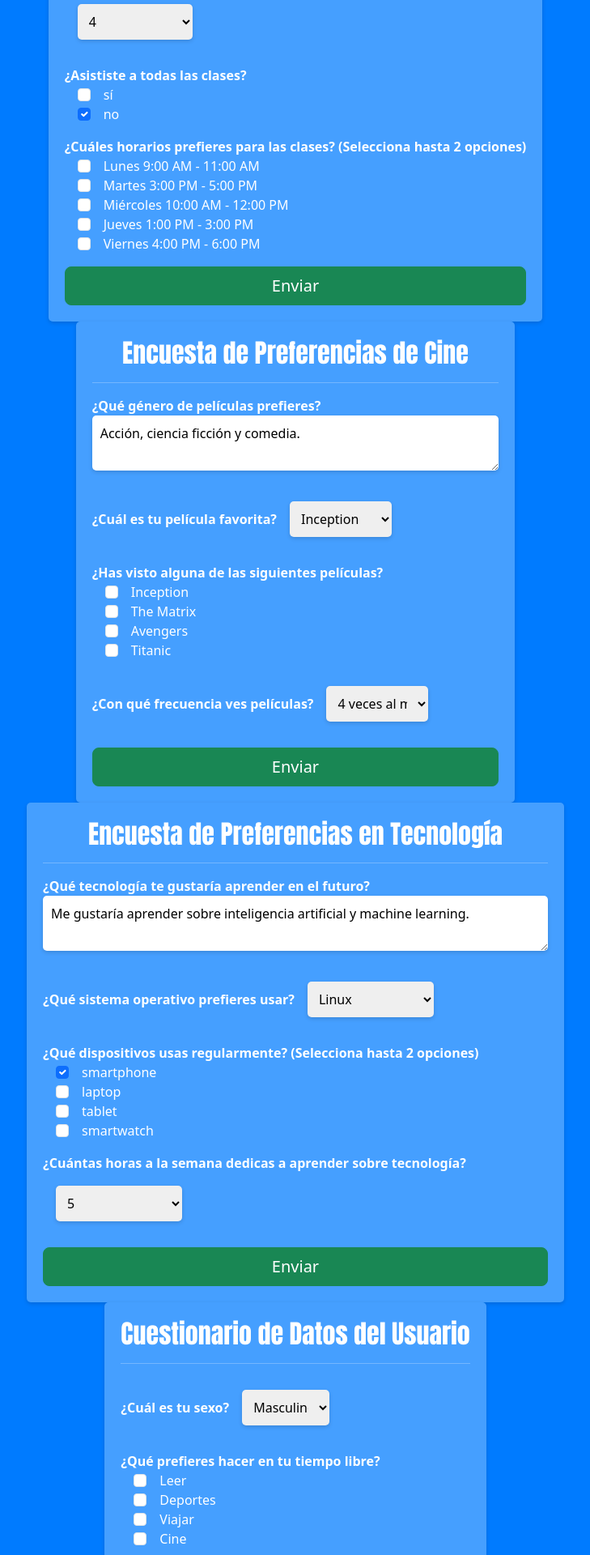
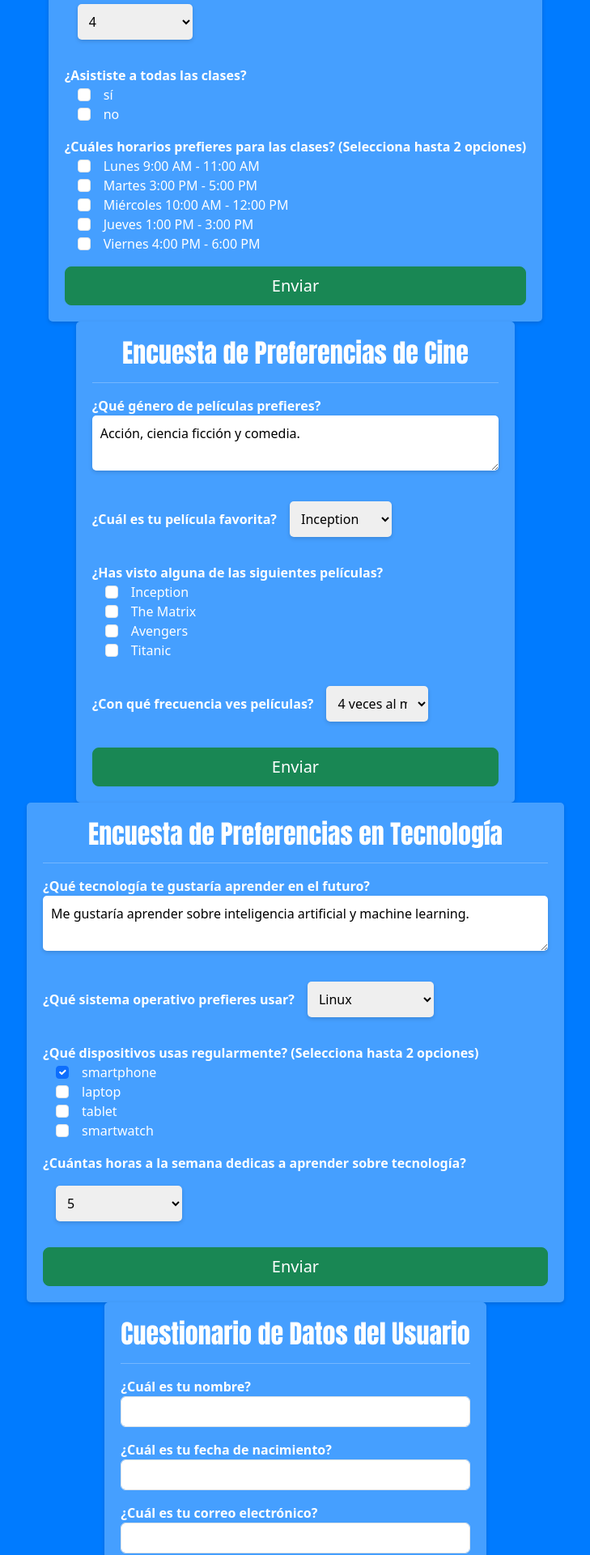
Before and after one commit to AlexLi727/Practica07B_React, a React (Vite) app: page / in a window 1280 px wide. Shown: the part 240-2160 px from the top of the page at 81% size, without its empty margins (275-1004 px from the left). Built offline with nearby package versions, Linux system fonts and the light colour scheme.

Commit message:
modifying jsons and dynamicForm.tsx

```diff
--- a/src/assets/Json_data/academicEvaluation.json
+++ b/src/assets/Json_data/academicEvaluation.json
@@ -17,14 +17,24 @@
                 "tipo": "select",
                 "pregunta": "¿Qué tan satisfecho estás con el contenido del curso?",
                 "respuesta": "4",
-                "opciones": ["1", "2", "3", "4", "5"]
+                "opciones": [
+                    "1",
+                    "2",
+                    "3",
+                    "4",
+                    "5"
+                ]
             },
             {
                 "id": "asistencia",
                 "tipo": "check",
                 "pregunta": "¿Asististe a todas las clases?",
-                "respuesta": "no",
-                "opciones": ["sí", "no"]
+                "respuesta": [],
+                "opciones": [
+                    "sí",
+                    "no"
+                ],
+                "requerido": true
             },
             {
                 "id": "horarios",
@@ -40,7 +50,8 @@
                 ],
                 "validacion": {
                     "max_seleccionados": 2
-                }
+                },
+                "requerido": true
             }
         ]
     }
--- a/src/assets/Json_data/filmSurvey.json
+++ b/src/assets/Json_data/filmSurvey.json
@@ -28,13 +28,14 @@
                 "id": "vista",
                 "tipo": "check",
                 "pregunta": "¿Has visto alguna de las siguientes películas?",
-                "respuesta": "sí",
+                "respuesta": [],
                 "opciones": [
                     "Inception",
                     "The Matrix",
                     "Avengers",
                     "Titanic"
-                ]
+                ],
+                "requerido": true
             },
             {
                 "id": "frecuencia",
--- a/src/assets/Json_data/technologySurvey.json
+++ b/src/assets/Json_data/technologySurvey.json
@@ -17,14 +17,26 @@
                 "tipo": "select",
                 "pregunta": "¿Qué sistema operativo prefieres usar?",
                 "respuesta": "Linux",
-                "opciones": ["Windows", "Linux", "MacOS"]
+                "opciones": [
+                    "Windows",
+                    "Linux",
+                    "MacOS"
+                ]
             },
             {
                 "id": "productos",
                 "tipo": "check",
                 "pregunta": "¿Qué dispositivos usas regularmente? (Selecciona hasta 2 opciones)",
-                "respuesta": ["smartphone"],
-                "opciones": ["smartphone", "laptop", "tablet", "smartwatch"],
+                "respuesta": [
+                    "smartphone"
+                ],
+                "opciones": [
+                    "smartphone",
+                    "laptop",
+                    "tablet",
+                    "smartwatch"
+                ],
+                "requerido": true,
                 "validacion": {
                     "max_seleccionados": 2
                 }
@@ -34,7 +46,18 @@
                 "tipo": "select",
                 "pregunta": "¿Cuántas horas a la semana dedicas a aprender sobre tecnología?",
                 "respuesta": "5",
-                "opciones": ["1", "2", "3", "4", "5", "6", "7", "8", "9", "10"]
+                "opciones": [
+                    "1",
+                    "2",
+                    "3",
+                    "4",
+                    "5",
+                    "6",
+                    "7",
+                    "8",
+                    "9",
+                    "10"
+                ]
             }
         ]
     }
--- a/src/assets/Json_data/userData.json
+++ b/src/assets/Json_data/userData.json
@@ -44,14 +44,24 @@
                 "tipo": "select",
                 "pregunta": "¿Cuál es tu sexo?",
                 "respuesta": "",
-                "opciones": ["Masculino", "Femenino", "Otro"]
+                "opciones": [
+                    "Masculino",
+                    "Femenino",
+                    "Otro"
+                ]
             },
             {
                 "id": "preferencias",
                 "tipo": "check",
                 "pregunta": "¿Qué prefieres hacer en tu tiempo libre?",
                 "respuesta": "",
-                "opciones": ["Leer", "Deportes", "Viajar", "Cine"]
+                "opciones": [
+                    "Leer",
+                    "Deportes",
+                    "Viajar",
+                    "Cine"
+                ],
+                "requerido": true
             }
         ]
     }
--- a/src/components/comp_formularios/dynamicForm.tsx
+++ b/src/components/comp_formularios/dynamicForm.tsx
@@ -38,6 +38,8 @@ interface Pregunta {
         formato?: string;
         dominio?: string;
     };
+    //propiedad para validar los checkbox
+    requerido?: boolean;
 }
 
 /*
@@ -73,17 +75,55 @@ const DynamicForm: React.FC<DynamicFormProps> = ({ data }) => {
         });
         return initialData;
     });
+    //Estado para manejar errores
+    const [errores, setErrores] = useState<Record<string, string>>({});
+
     //handleChange: función para manejar los cambios en las respuestas
     const handleChange = (id: string, value: string | string[]) => {
         setFormData(prev => ({
             ...prev,
             [id]: value
         }));
+        //validar al cambiar
+        const pregunta = data.preguntas.find(p => p.id === 'id');
+        if (pregunta?.tipo === 'check' && pregunta?.requerido) {
+            if (Array.isArray(value) && value.length === 0) {
+                setErrores(prev => ({
+                    ...prev,
+                    [id]: 'Una selección obligatoria'
+                }));
+            } else {
+                setErrores(prev => ({
+                    ...prev,
+                    [id]: ''
+                }));
+            }
+        }
     };
+
+
+
     //handleSubmit: función para manejar el envío de datos
     const handleSubmit = (e: React.FormEvent<HTMLFormElement>) => {
         e.preventDefault();
-        console.log('Form Data:', formData);
+        //validar todos los campos check requeridos
+        const newErrors: Record<string, string> = {};
+        let isValid = true;
+        data.preguntas.forEach(pregunta => {
+            if (pregunta.tipo === 'check' && pregunta.requerido) {
+                const value = formData[pregunta.id] as string[];
+                if (value.length === 0) {
+                    newErrors[pregunta.id] = 'Una selección obligatoria';
+                    isValid = false;
+                }
+            }
+        });
+        setErrores(newErrors);
+        if (isValid) {
+            console.log('Form Data:', formData);
+        } else {
+            alert('Debes seleccionar un checkbox');
+        }
         // Aquí puedes manejar el envío de datos
     };
     /*
@@ -111,7 +151,7 @@ const DynamicForm: React.FC<DynamicFormProps> = ({ data }) => {
                                         onChange={(e) => handleChange(pregunta.id, e.target.value)}
                                         minLength={pregunta.restricciones?.min}
                                         maxLength={pregunta.restricciones?.max}
-                                    />
+                                        required />
                                 </div>
                             );
                         case 'select':
@@ -155,6 +195,24 @@ const DynamicForm: React.FC<DynamicFormProps> = ({ data }) => {
                                     ))}
                                 </div>
                             );
+                        case 'text':
+                            return (
+                                <div className="mb-3" key={pregunta.id}>
+                                    <label>{pregunta.pregunta}</label>
+                                    <input
+                                        type="text"
+                                        className="form-control"
+                                        value={formData[pregunta.id] as string}
+                                        onChange={(e) => handleChange(pregunta.id, e.target.value)}
+                                        minLength={pregunta.restricciones?.min}
+                                        maxLength={pregunta.restricciones?.max}
+                                        required
+                                    />
+                                    {errores[pregunta.id] && (
+                                        <span className="text-danger">{errores[pregunta.id]}</span>
+                                    )}
+                                </div>
+                            );
                         default:
                             return null;
                     }
```
